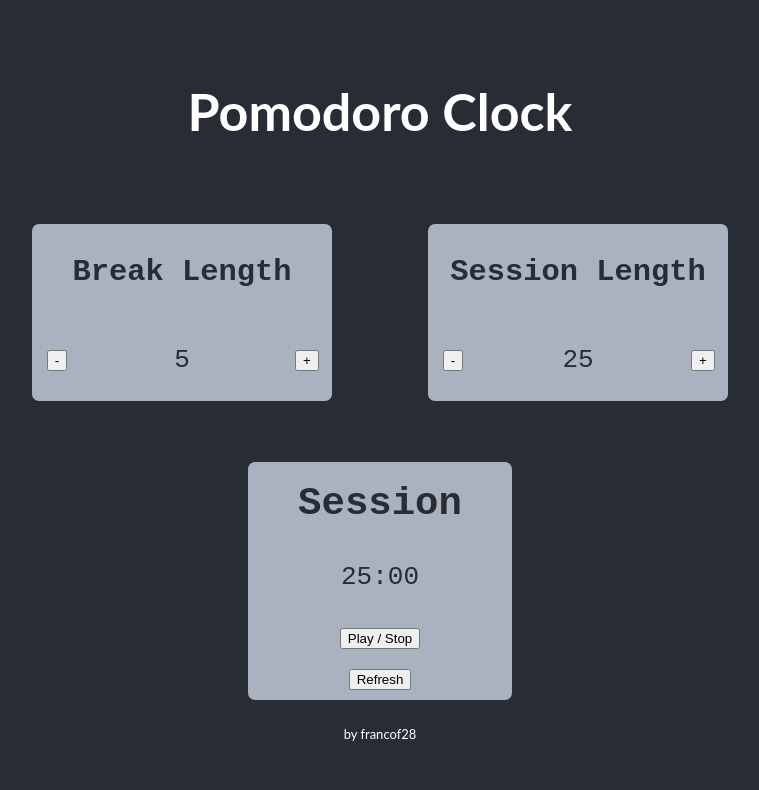
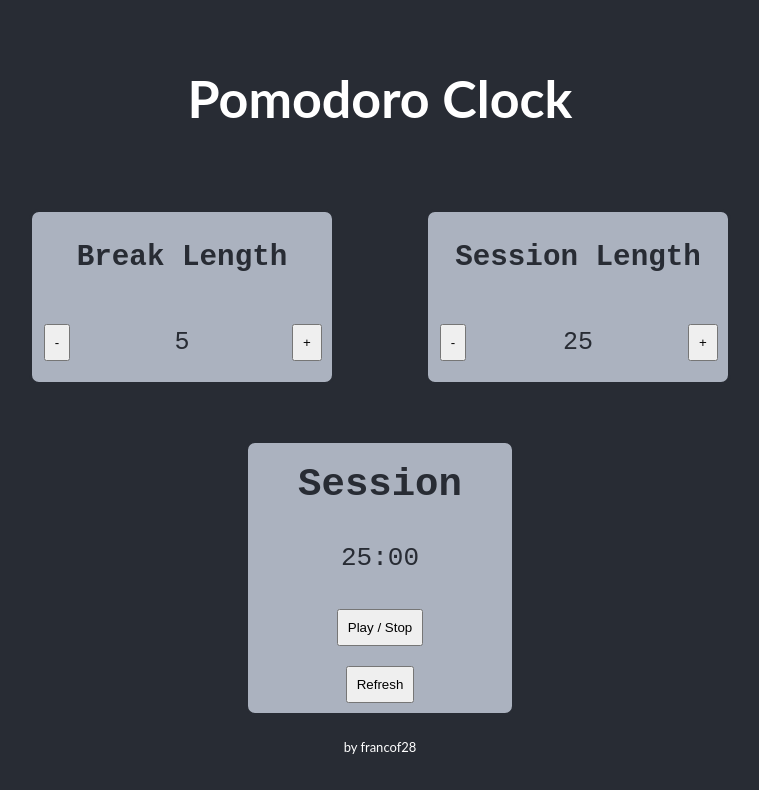
Before and after one commit to francof28/fcc-pomodoroclock, a React (Create React App) app: page / in a window 1280 px wide. Shown: the top 790 px of the page, without its empty margins (260-1019 px from the left). Built offline with nearby package versions, Linux system fonts and the light colour scheme.

Commit message:
Functions coded

```diff
--- a/src/App.js
+++ b/src/App.js
@@ -1,17 +1,56 @@
+import { useState } from 'react';
 import './App.css';
 import Length from './Length';
 
 function App() {
+  const [breakLength, setBreakLength] = useState(5);
+  const [sessionLength, setSessionLength] = useState(25);
+  const [sessionTime, setSessionTime] = useState(sessionLength * 60);
+
+  const convertTime = (time) => {
+    let minutes = Math.floor(time / 60);
+    let seconds = time % 60;
+
+    seconds = seconds < 10 ? ('0' + seconds) : seconds;
+    minutes = minutes < 10 ? ('0' + minutes) : minutes;
+
+    return `${minutes}:${seconds}`;
+  }
+
+  const breakLengthIncrease = () => {
+    setBreakLength(breakLength + 1);
+  }
+
+  const breakLengthDecrease = () => {
+    if (breakLength > 0) {
+      setBreakLength(breakLength - 1);
+    }
+  }
+
+  const sessionLengthIncrease = () => {
+    setSessionLength(sessionLength + 1);
+    setSessionTime(sessionLength * 60);
+  }
+
+  const sessionLengthDecrease = () => {
+    if (breakLength > 0) {
+      setSessionLength(sessionLength - 1);
+      setSessionTime(sessionLength * 60);
+    }
+  }
+
+
+
   return (
     <div className="App">
       <h1>Pomodoro Clock</h1>
       <div className="Timers">
-        <Length title="Break Length" initialTime={5} />
-        <Length title="Session Length" initialTime={25}/>
+        <Length title="Break Length" initialTime={breakLength} increase={breakLengthIncrease} decrease={breakLengthDecrease}/>
+        <Length title="Session Length" initialTime={sessionLength} increase={sessionLengthIncrease} decrease={sessionLengthDecrease}/>
       </div>
       <div className="Session">
         <h2>Session</h2>
-        <p>25:00</p>
+        <p>{convertTime(sessionTime)}</p>
         <button>Play / Stop</button>
         <button>Refresh</button>
       </div>
--- a/src/Length.css
+++ b/src/Length.css
@@ -8,6 +8,7 @@
     background-color: #abb2bf;
     color: #282c34;
     font-family: monospace;
+    font-size: 25px;
 }
 
 .TimeConfig {
@@ -16,3 +17,7 @@
     justify-items: center;
     align-items: center;
 }
+
+button {
+    padding: 9px;
+}
--- a/src/Length.js
+++ b/src/Length.js
@@ -1,13 +1,13 @@
 import './Length.css';
 
-const Length = ({title, initialTime}) => {
+const Length = ({title, initialTime, increase, decrease}) => {
     return (
         <div className="Length">
             <h3>{title}</h3>
             <div className="TimeConfig">
-                <button> - </button>
+                <button onClick={() => decrease()}> - </button>
                 <p> {initialTime} </p>
-                <button> + </button>
+                <button onClick={() => increase()}> + </button>
             </div>
         </div>
     )
```
